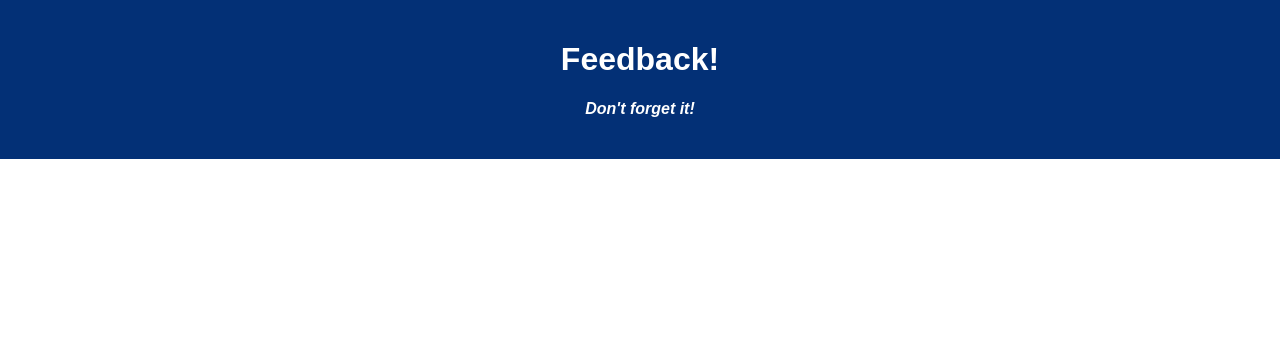
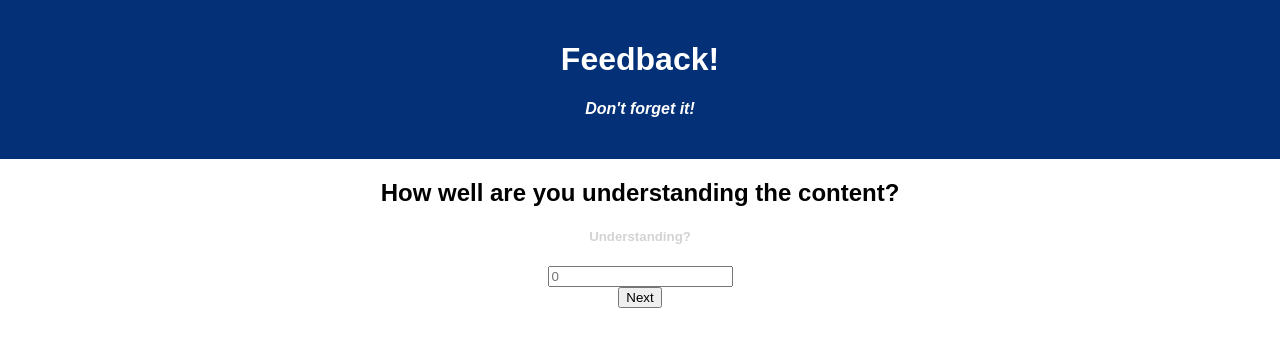
Before and after one commit to stevengangl/weekend-redux-feedback-loop, a React (Create React App) app: page /#/understanding in a window 1280 px wide. Shown: the top 346 px of the page. Built offline with nearby package versions, Linux system fonts and the light colour scheme.

Commit message:
understanding page made and stores number value

```diff
--- a/src/components/Feeling/Feeling.jsx
+++ b/src/components/Feeling/Feeling.jsx
@@ -1,15 +1,14 @@
-import { useSelector, useDispatch } from "react-redux"
+import { useDispatch } from "react-redux"
 import { useHistory } from 'react-router-dom';
 import { useState } from "react";
 
 
 function Feeling() {
     const dispatch = useDispatch();
-
+    const history = useHistory();
     const [number, setNumber] = useState('')
 
     //still need to make next page
-    const history = useHistory();
     const handleClick = () => {
 
         dispatch({
@@ -29,8 +28,7 @@ function Feeling() {
         <>
             <div>
                 <h2>How are you feeling today?</h2>
-                <h5>Feeling?</h5>
-                <h3>put score for feelings here</h3>
+                <h5 id='feeling'>Feeling?</h5>
                 <input
                     type='number'
                     value={number}
--- a/src/components/Understanding/Understanding.jsx
+++ b/src/components/Understanding/Understanding.jsx
@@ -1,9 +1,48 @@
+import { useDispatch } from "react-redux"
+import { useHistory } from 'react-router-dom';
+import { useState } from "react";
+
+function Understanding() {
+    const history = useHistory();
+    const dispatch = useDispatch();
+    const [feelingsNumber, setFeelingsNumber] = useState('')
+    //need to store the feelings number here and send it to the reducers
 
 
-function Understanding() {
+    const handleClick = () => {
+
+            dispatch({
+                type: "UNDERSTANDING",
+                payload: feelingsNumber
+            })
+            // history.push(;/) need to make route to next page here
+    }
+
+    const handleFeelings = (event) => {
+        setFeelingsNumber(event.target.value)
+        console.log('looking at feeling #:', feelingsNumber)
+    }
+
+
 
     return (
-        console.log('in understanding comp')
+        <>
+            <div>
+                <h2>How well are you understanding the content?</h2>
+                <h5 id='understanding'>Understanding?</h5>
+                <input
+                    type='number'
+                    value={feelingsNumber}
+                    onChange={handleFeelings}
+                    placeholder='0'
+                    />
+
+
+            </div>
+            <div>
+                <button id='nextBtn' onClick={handleClick}>Next</button>
+            </div>
+        </>
     )
 }
 
--- a/src/index.css
+++ b/src/index.css
@@ -3,6 +3,10 @@ body {
   padding: 0;
   font-family: sans-serif;
 }
-h5{
+#feeling{
   color: blue;
 }
+
+#understanding{
+  color: lightgray;
+}
```
